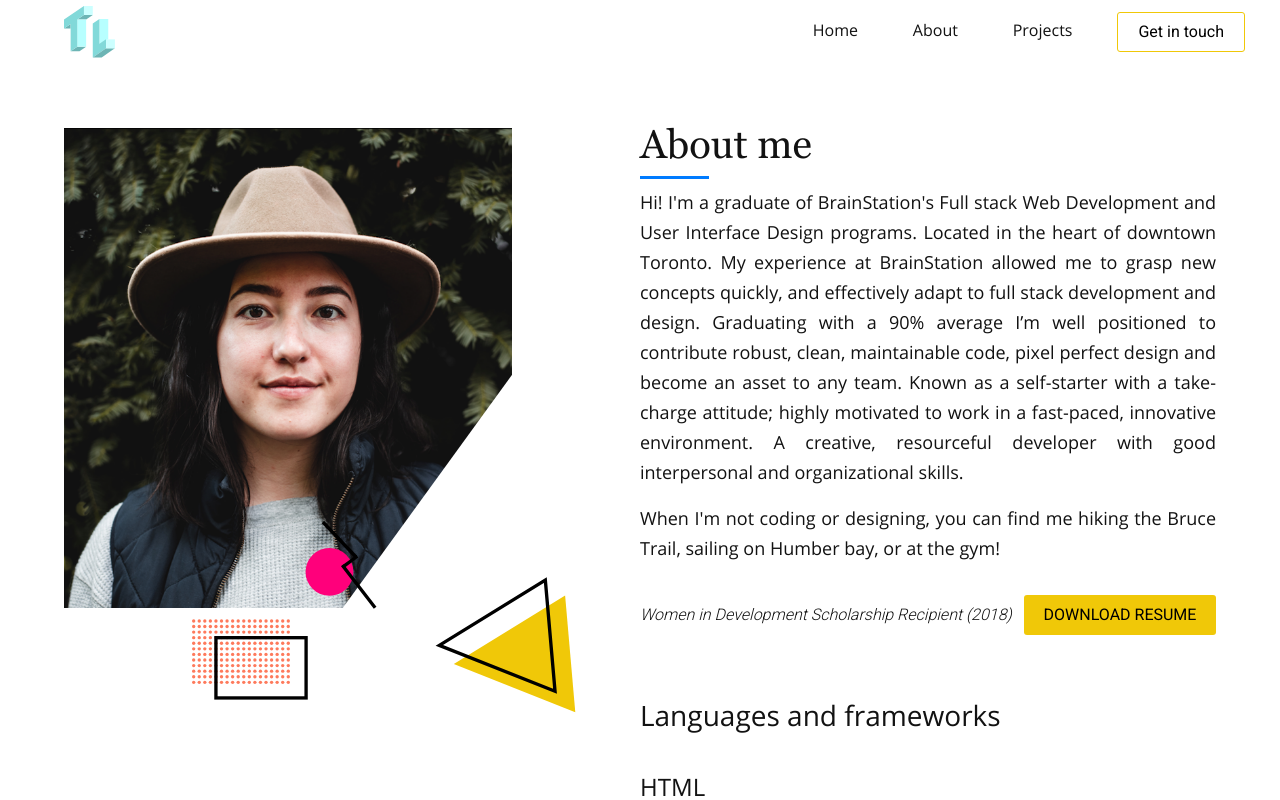
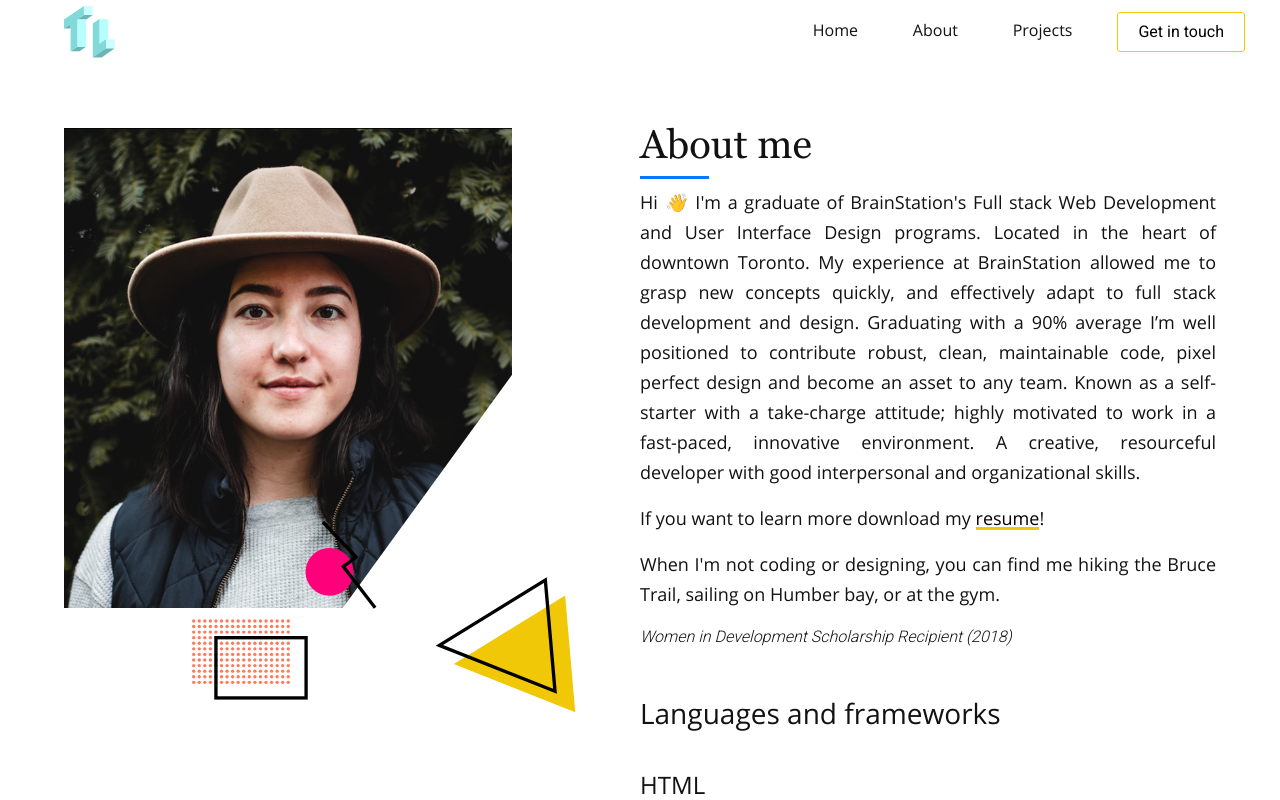
Before and after one commit to tarynbillie/Portfolio, a React (Create React App) app: page /#/about in a window 1280 px wide. Shown: the top 800 px of the page. Built offline with nearby package versions, Linux system fonts and the light colour scheme.

Commit message:
new social media icon

```diff
--- a/src/components/About/About.js
+++ b/src/components/About/About.js
@@ -39,8 +39,12 @@ export default class About extends Component {
 						<div className='text'>
 							<h1>About me</h1>
 							<p>
-								Hi! I'm a graduate of BrainStation's Full stack Web Development and User Interface
-								Design programs. Located in the heart of downtown Toronto. My experience at BrainStation
+								Hi{' '}
+								<span role='img' aria-label='hand-wave'>
+									👋
+								</span>{' '}
+								I'm a graduate of BrainStation's Full stack Web Development and User Interface Design
+								programs. Located in the heart of downtown Toronto. My experience at BrainStation
 								allowed me to grasp new concepts quickly, and effectively adapt to full stack
 								development and design. Graduating with a 90% average I’m well positioned to contribute
 								robust, clean, maintainable code, pixel perfect design and become an asset to any team.
@@ -48,16 +52,19 @@ export default class About extends Component {
 								fast-paced, innovative environment. A creative, resourceful developer with good
 								interpersonal and organizational skills.
 							</p>
+							<p className='about-cta'>
+								If you want to learn more download my{' '}
+								<a href='/assets/Taryn Li Resume.pdf' download='Taryn-Li-Resume.pdf'>
+									resume
+								</a>
+								!
+							</p>
 							<p>
 								When I'm not coding or designing, you can find me hiking the Bruce Trail, sailing on
-								Humber bay, or at the gym!
+								Humber bay, or at the gym.
 							</p>
-							<div className='about-cta'>
-								<span> Women in Development Scholarship Recipient (2018)</span>
-								<a href='/assets/Taryn Li Resume.pdf' download='Taryn-Li-Resume.pdf'>
-									<button id='resume'>Download Resume</button>
-								</a>
-							</div>
+							<span> Women in Development Scholarship Recipient (2018)</span>
+
 							<div className='text__header'>
 								<h3>Languages and frameworks</h3>
 								<h4>HTML</h4>
--- a/src/components/About/about.scss
+++ b/src/components/About/about.scss
@@ -85,29 +85,22 @@
 				font-family: 'Open Sans';
 			}
 			.about-cta {
-				display: flex;
-				justify-content: space-between;
-				align-items: center;
-				margin-bottom: 3rem;
-				span {
-					font-style: italic;
-				}
 				a {
-					margin: 1rem 0;
-					width: 12rem;
-					#resume {
-						@include contactBtn();
-						background-color: $primary;
-						height: 2.5rem;
-						width: 100%;
-						text-transform: uppercase;
-						border: none;
-						transition: all 0.3s ease-in-out;
-						&:hover {
-							box-shadow: 0 2px 5px 0 rgba(0, 0, 0, 0.16), 0 2px 10px 0 rgba(0, 0, 0, 0.12);
-						}
+					background: linear-gradient(to bottom, $primary 0%, $primary 100%);
+					background-position: 0 100%;
+					background-repeat: repeat-x;
+					background-size: 3px 3px;
+					color: #000;
+					text-decoration: none;
+					transition: background-size 1s;
+					&:hover {
+						background-size: 4px 50px;
 					}
 				}
+			}
+			span {
+				margin-bottom: 3rem;
+				font-style: italic;
 			}
 			&__header {
 				display: flex;
--- a/src/components/Home/LandingPg.js
+++ b/src/components/Home/LandingPg.js
@@ -39,6 +39,20 @@ export default class LandingPage extends Component {
 									/>
 								</svg>
 							</a>
+							<a href='https://dribbble.com/tarynli' target='_blank' rel='noopener noreferrer'>
+								<svg
+									width='36px'
+									height='36px'
+									viewBox='0 0 100 100'
+									fill='none'
+									xmlns='http://www.w3.org/2000/svg'>
+									<path
+										fill-rule='evenodd'
+										clip-rule='evenodd'
+										d='M50 0C22.397 0 0 22.397 0 50C0 77.603 22.397 100 50 100C77.5488 100 100 77.603 100 50C100 22.397 77.5488 0 50 0ZM83.026 23.0477C88.9913 30.3145 92.5705 39.5879 92.679 49.6204C91.269 49.3492 77.1692 46.4751 62.961 48.2646C62.6356 47.5597 62.3644 46.8004 62.0391 46.0412C61.1714 43.9805 60.1952 41.8655 59.2191 39.859C74.9458 33.4599 82.1041 24.2408 83.026 23.0477ZM50 7.37527C60.846 7.37527 70.7701 11.4425 78.308 18.1128C77.5488 19.1974 71.0954 27.82 55.9111 33.5141C48.9154 20.6616 41.1605 10.141 39.9675 8.5141C43.167 7.75488 46.5293 7.37527 50 7.37527ZM31.833 11.3883C32.9718 12.9067 40.564 23.4816 47.6681 36.0629C27.7115 41.3774 10.0868 41.269 8.18872 41.269C10.9544 28.0369 19.9024 17.0282 31.833 11.3883ZM7.26681 50.0542C7.26681 49.6204 7.26681 49.1866 7.26681 48.7527C9.11063 48.8069 29.8265 49.0781 51.1388 42.679C52.3861 45.0651 53.5249 47.5054 54.6095 49.9458C54.0672 50.1085 53.4707 50.2712 52.9284 50.4338C30.9111 57.538 19.1974 76.9523 18.2213 78.5792C11.4425 71.0412 7.26681 61.0087 7.26681 50.0542ZM50 92.7332C40.1302 92.7332 31.0195 89.3709 23.8069 83.731C24.5662 82.1584 33.243 65.4555 57.321 57.0499C57.4295 56.9957 57.4837 56.9957 57.5922 56.9414C63.6117 72.5054 66.0521 85.5748 66.7028 89.3167C61.551 91.5401 55.9111 92.7332 50 92.7332ZM73.807 85.4122C73.3731 82.8091 71.0955 70.3362 65.5098 54.9892C78.9046 52.8742 90.6182 56.3449 92.0824 56.833C90.2386 68.7093 83.4056 78.9588 73.807 85.4122Z'
+									/>
+								</svg>
+							</a>
 							<a href='https://www.linkedin.com/in/taryn-li/' target='_blank' rel='noopener noreferrer'>
 								<svg
 									width='34px'
--- a/src/components/Home/home.scss
+++ b/src/components/Home/home.scss
@@ -103,20 +103,16 @@
 			.social-media {
 				display: flex;
 				justify-content: space-between;
-				width: 25%;
+				width: 30%;
 				margin-top: 1rem;
-
+				svg {
+					fill: #000;
+				}
 				a svg:hover {
 					fill: $accent;
 					transition: transform 0.5s ease-in-out, fill 0.5s;
 				}
 			}
-		}
-		.girl {
-			width: 53%;
-			position: absolute;
-			top: 20%;
-			left: 46%;
 		}
 	}
 }
```
Also changed, not shown: src/assets/Dribbble-icon.svg (added), src/assets/dribbble-ball-mark copy.svg (added).
